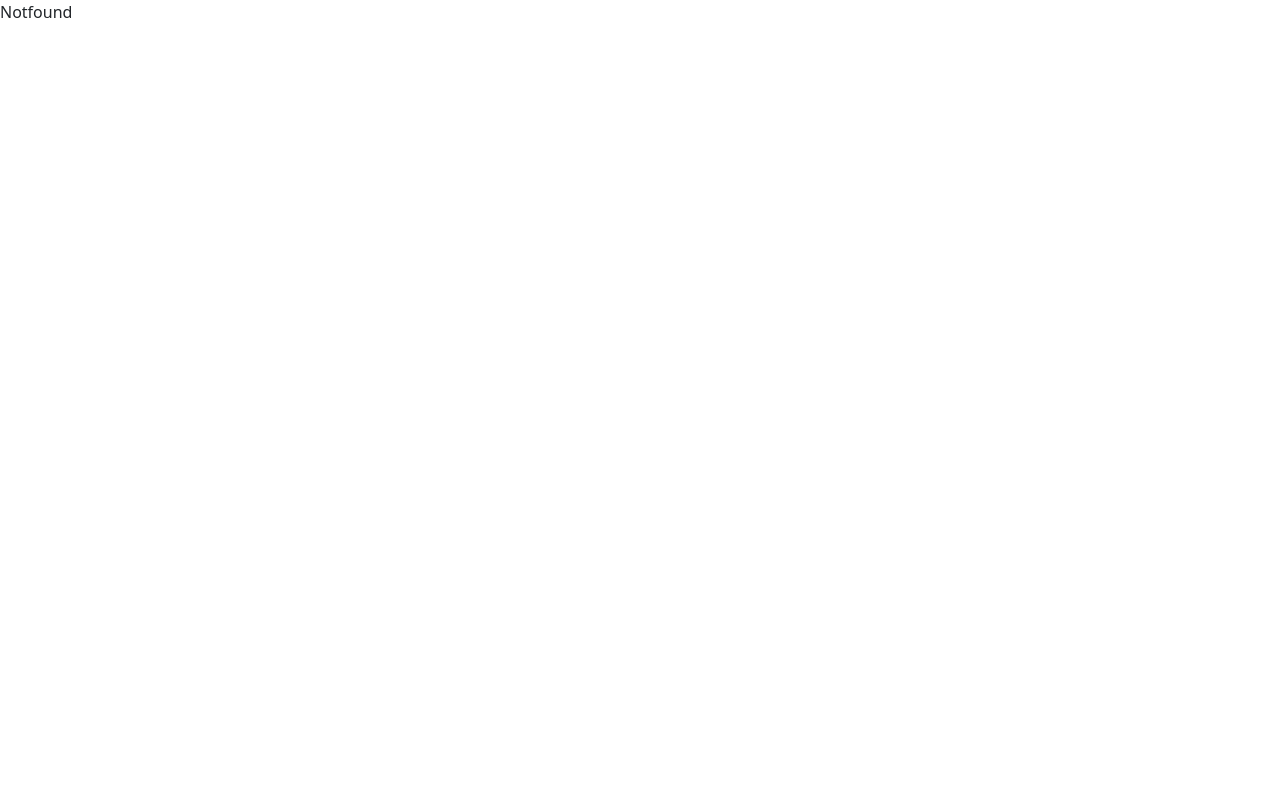
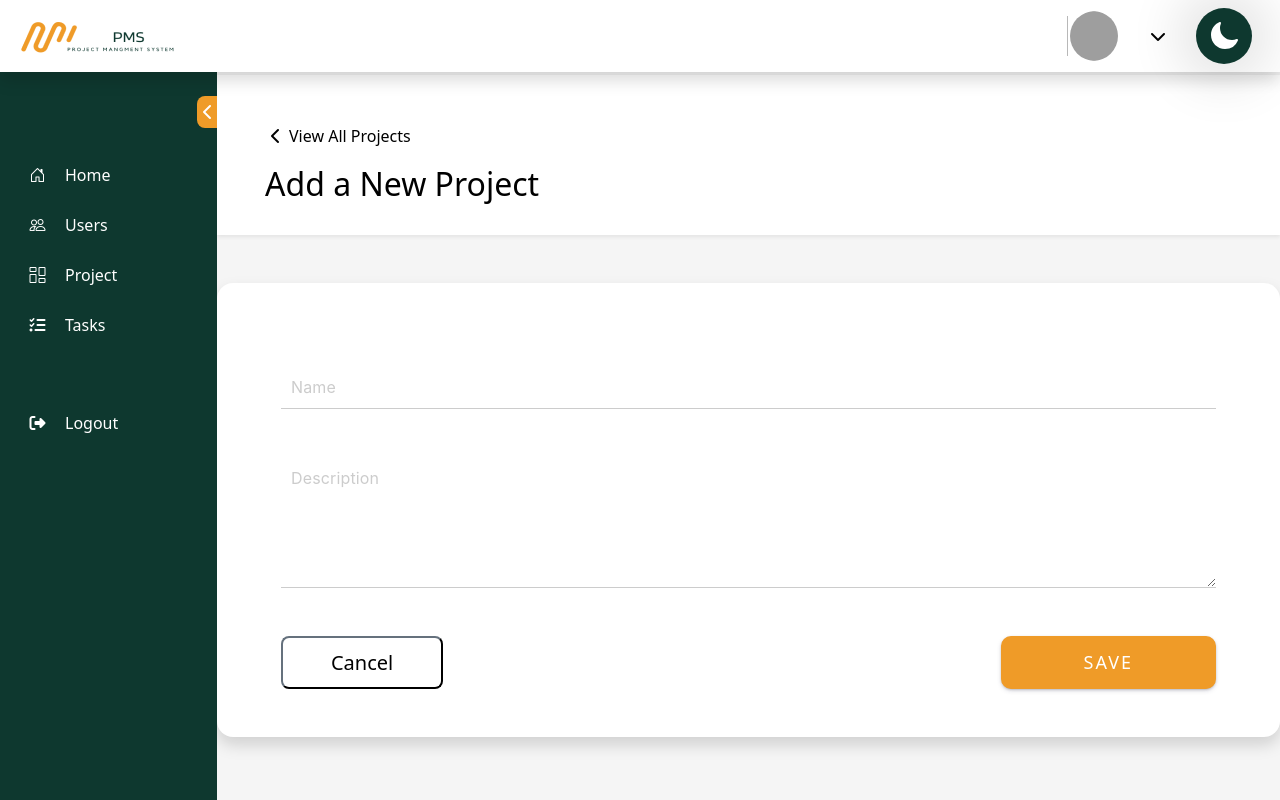
Before and after one commit to OmarBazeed/project-mangement-system, a React (Vite) app: page /dashboard/projects-update/1 in a window 1280 px wide. Before the commit this address had no page. Built offline with nearby package versions, Linux system fonts and the light colour scheme; sample sign-in values are in the browser's storage; grey boxes are pictures that could not be loaded.

Commit message:
any thing

```diff
--- a/src/App.tsx
+++ b/src/App.tsx
@@ -71,6 +71,10 @@ function App() {
           element: <ProjectData />,
         },
         {
+          path: "projects-update/:id",
+          element: <ProjectData />,
+        },
+        {
           path: "tasks",
           element: <TaskList />,
         },
--- a/src/Modules/ProjectModule/components/ProjectData/ProjectData.tsx
+++ b/src/Modules/ProjectModule/components/ProjectData/ProjectData.tsx
@@ -1,10 +1,14 @@
 import React, { useState } from "react";
 import style from "../Project.module.css";
-import { Link, useNavigate } from "react-router-dom";
+import { Link, useNavigate,useLocation } from "react-router-dom";
 import { useForm } from "react-hook-form";
 import axios from "axios";
 import { toast } from "react-toastify";
 export default function ProjectData() {
+	const location=useLocation();
+	console.log(location);
+	const status=location.state ?.type==='edit';
+	const projectupdate=location.state ?.projectupdate;
 	const [isLoading, setIsLoading] = useState(false);
 	const requestHeaders = {
 		Authorization: `Bearer ${localStorage.getItem("token")}`,
@@ -20,9 +24,15 @@ export default function ProjectData() {
 	const navigate = useNavigate();
 	const onSubmit = (pro: any) => {
 		try {
-			const { data } = axios.post(`${baseUrl}/Project`, pro, {
-				headers: requestHeaders,
-			});
+			const { data } = axios(
+				{
+					method :status ?'put':'post',
+					url :status ?`https://upskilling-egypt.com:3003/api/v1/Project/${pro.id}`:
+					'https://upskilling-egypt.com:3003/api/v1/Project',
+					data: projectupdate,
+					headers: requestHeaders,
+				}
+			)
 			toast.success("New Project Has Been Added Successfully");
 			navigate("/dashboard/projects");
 		} catch (error) {
@@ -88,6 +98,7 @@ export default function ProjectData() {
 										{...register("title", {
 											required: "Title is required",
 										})}
+										defaultValue={status ? projectupdate.title:''}
 									/>
 									<label htmlFor="input-field" className={`input-label `}>
 										Title
@@ -111,6 +122,7 @@ export default function ProjectData() {
 										{...register("description", {
 											required: "Description is required",
 										})}
+										defaultValue={status ? projectupdate.description:''}
 									></textarea>
 									<label htmlFor={`input-field`} className={`input-label `}>
 										Description
--- a/src/Modules/ProjectModule/components/ProjectList/ProjectList.tsx
+++ b/src/Modules/ProjectModule/components/ProjectList/ProjectList.tsx
@@ -1,6 +1,6 @@
 import axios from "axios";
 import React, { useEffect, useState } from "react";
-import { useNavigate } from "react-router-dom";
+import { useNavigate,Link } from "react-router-dom";
 import style from "../Project.module.css";
 import moment from "moment";
 import NoData from "../../../SharedModule/components/NoData/NoData";
@@ -206,8 +206,13 @@ export default function ProjectList() {
                             className="px-3 py-1"
                           >
                             <div role="button" className="dropdown-div">
+                            <Link
+                              to={`/dashboard/projects-update/${pro.id}`}
+                              state={{projectupdate:pro , type:'edit'}}
+                              >
                               <i className="fa-regular fa-pen-to-square me-2 "></i>
                               {window.innerWidth < 650 ? "" : <span>Edit</span>}
+                            </Link>
                             </div>
                           </li>
                           <li
```
